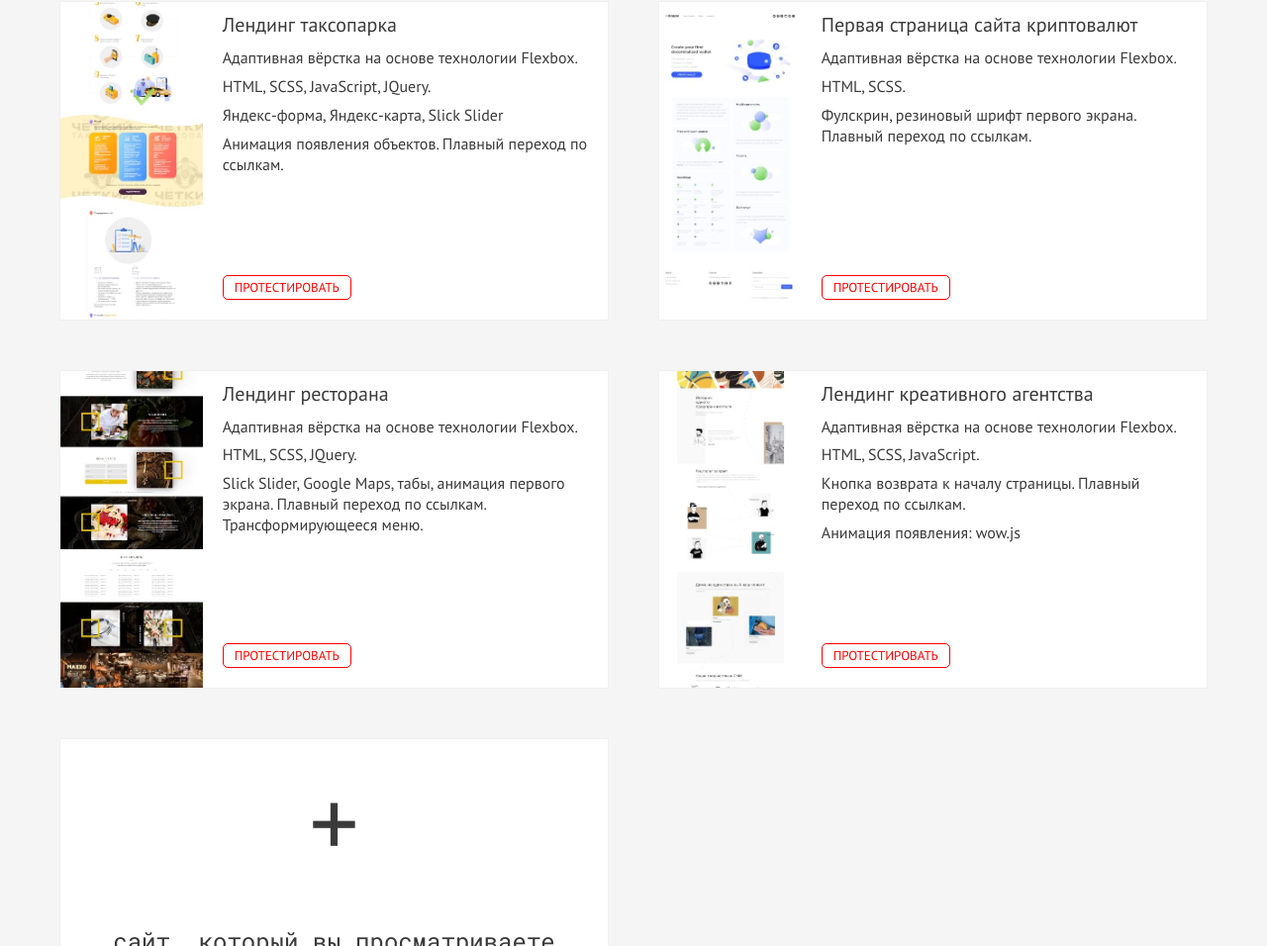
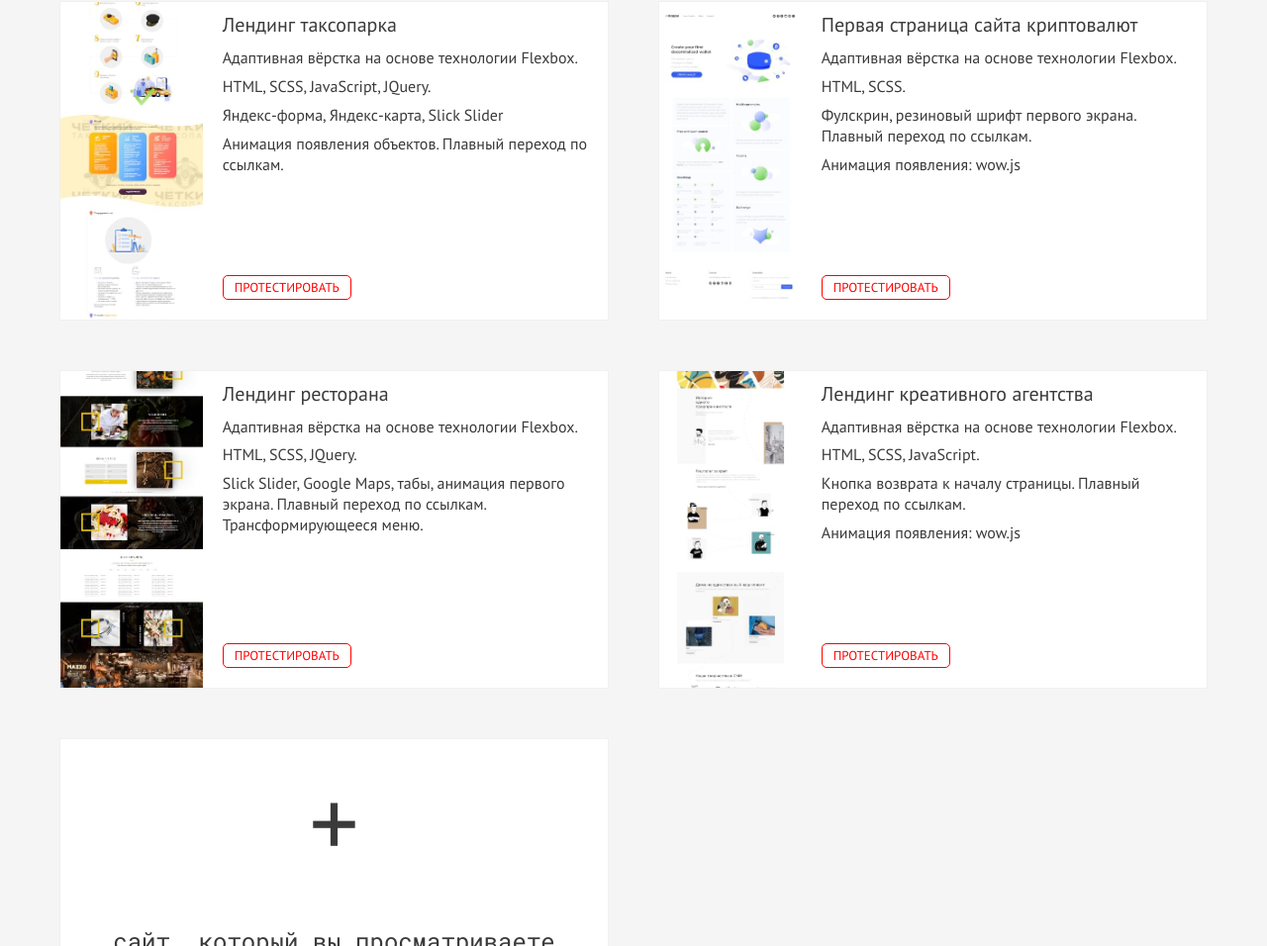
Before and after one commit to randominical/portfolio, a plain HTML site: page index.html in a window 1280 px wide. Shown: the part 942-1898 px from the top of the page at 99% size. Drawn offline with Linux system fonts and the light colour scheme.

Commit message:
правка содержания

```diff
--- a/index.html
+++ b/index.html
@@ -110,6 +110,7 @@
                                     <p>Адаптивная вёрстка на основе технологии Flexbox.</p>
                                     <p>HTML, SCSS.</p>
                                     <p>Фулскрин, резиновый шрифт первого экрана. Плавный переход по ссылкам.</p>
+                                    <p>Анимация появления: wow.js</p>
                                 </div>
                                 <a href="https://randominical.github.io/Dappy/" class="item__link" target="_blank">Протестировать</a>
                             </div>
```
